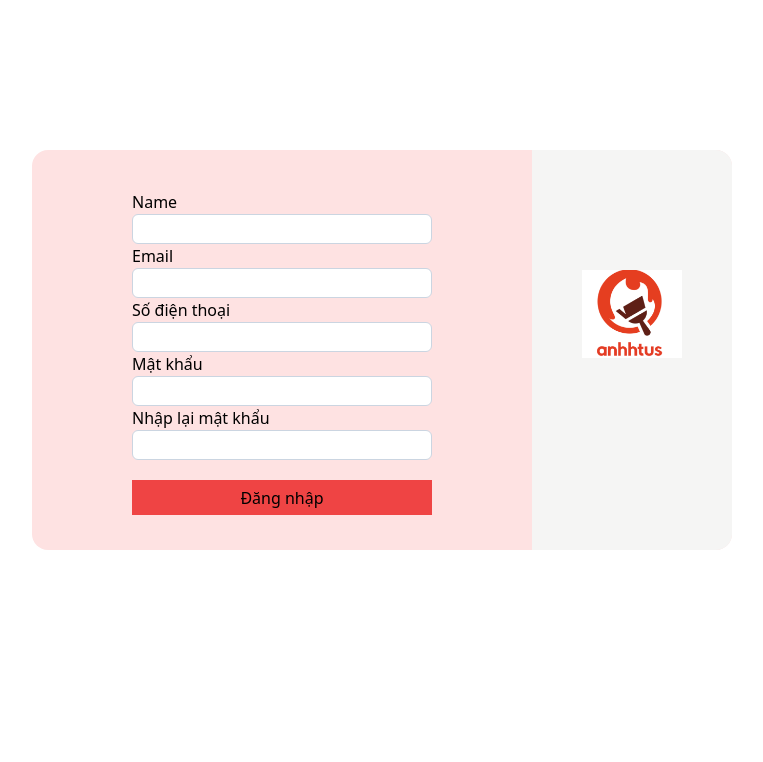
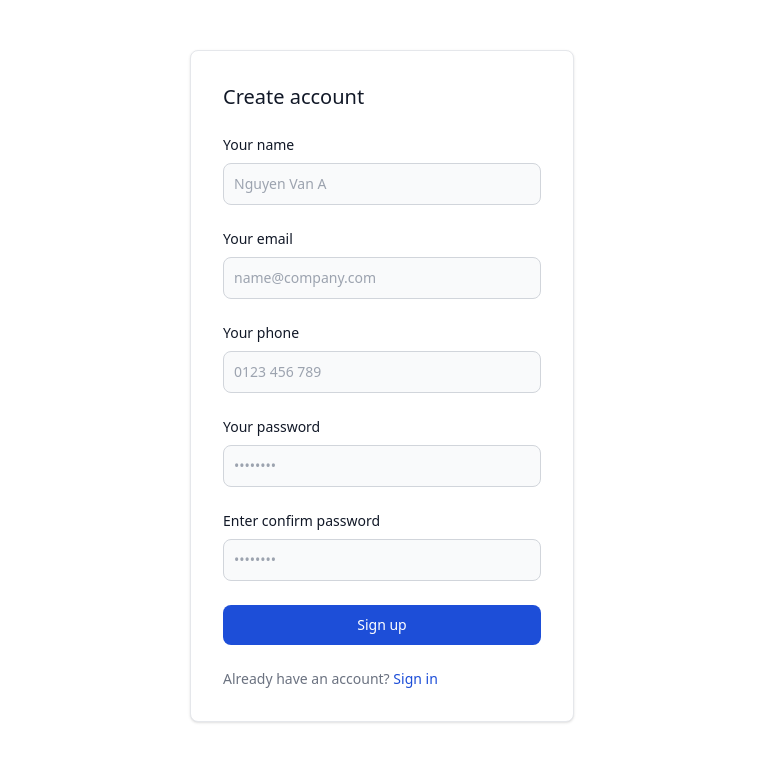
Before and after one commit to dinhqtai/React, a React (Vite) app: page /register in a window 1280 px wide. Shown: the top 762 px of the page, without its empty margins (258-1021 px from the left). Built offline with nearby package versions, Linux system fonts and the light colour scheme.

Commit message:
login & register giao diện

```diff
--- a/src/users/login.tsx
+++ b/src/users/login.tsx
@@ -1,5 +1,6 @@
 import React from 'react'
 import * as Yup from "yup"
+import { Link } from 'react-router-dom'
 import { useNavigate } from 'react-router-dom'
 import { useForm } from "react-hook-form"
 import { yupResolver } from '@hookform/resolvers/yup';
@@ -33,25 +34,34 @@ const Login = () => {
 
         }
     }
-    return <>
-        <div className='flex h-[350px] w-[700px] mx-auto mt-[150px] rounded-2xl bg-red-500'>
-            <form action="" className='w-[500px]'>
-                <div className='mx-[100px]'>
-                    <div className='mt-[60px]'>Email</div>
-                    <input {...register("email")} className='w-[300px] h-[30px] focus:outline-none focus:border-sky-500 focus:ring-1  focus:ring-sky-500 border border-slate-300 rounded-md' type="text" />
-                    <div>Mật khẩu</div>
-                    <input {...register("password")} className='w-[300px] h-[30px] focus:outline-none focus:border-sky-500 focus:ring-1 focus:ring-sky-500 border border-slate-300 rounded-md' type="text" />
-                    <div>
-                        <button onClick={handleSubmit(onSubmit)} className='mt-[10px] w-[300px] h-[35px] bg-red-500'>Đăng nhập</button>
+    return <div className='flex justify-center pt-[50px]'>
+        <div className="w-full max-w-sm p-4 bg-white border border-gray-200 rounded-lg shadow sm:p-6 md:p-8 dark:bg-gray-800 dark:border-gray-700">
+            <form className="space-y-6" action="#">
+                <h5 className="text-xl font-medium text-gray-900 dark:text-white">Sign in to our platform</h5>
+                <div>
+                    <label htmlFor="email" className="block mb-2 text-sm font-medium text-gray-900 dark:text-white">Your email</label>
+                    <input {...register("email")} type="email" name="email" id="email" className="bg-gray-50 border border-gray-300 text-gray-900 text-sm rounded-lg focus:ring-blue-500 focus:border-blue-500 block w-full p-2.5 dark:bg-gray-600 dark:border-gray-500 dark:placeholder-gray-400 dark:text-white" placeholder="name@company.com" required />
+                </div>
+                <div>
+                    <label htmlFor="password" className="block mb-2 text-sm font-medium text-gray-900 dark:text-white">Your password</label>
+                    <input {...register("password")} type="password" name="password" id="password" placeholder="••••••••" className="bg-gray-50 border border-gray-300 text-gray-900 text-sm rounded-lg focus:ring-blue-500 focus:border-blue-500 block w-full p-2.5 dark:bg-gray-600 dark:border-gray-500 dark:placeholder-gray-400 dark:text-white" required />
+                </div>
+                <div className="flex items-start">
+                    <div className="flex items-start">
+                        <div className="flex items-center h-5">
+                            <input id="remember" type="checkbox" value="" className="w-4 h-4 border border-gray-300 rounded bg-gray-50 focus:ring-3 focus:ring-blue-300 dark:bg-gray-700 dark:border-gray-600 dark:focus:ring-blue-600 dark:ring-offset-gray-800 dark:focus:ring-offset-gray-800" required />
+                        </div>
+                        <label htmlFor="remember" className="ml-2 text-sm font-medium text-gray-900 dark:text-gray-300">Remember me</label>
                     </div>
+                    <a href="#" className="ml-auto text-sm text-blue-700 hover:underline dark:text-blue-500">Lost Password?</a>
+                </div>
+                <button onClick={handleSubmit(onSubmit)} type="submit" className="w-full text-white bg-blue-700 hover:bg-blue-800 focus:ring-4 focus:outline-none focus:ring-blue-300 font-medium rounded-lg text-sm px-5 py-2.5 text-center dark:bg-blue-600 dark:hover:bg-blue-700 dark:focus:ring-blue-800">Login to your account</button>
+                <div className="text-sm font-medium text-gray-500 dark:text-gray-300">
+                    Not registered? <Link to="/register"><a href="" className="text-blue-700 hover:underline dark:text-blue-500" >Create account</a></Link>
                 </div>
             </form>
-
-            <div className='bg-stone-100 w-[200px] rounded-r-2xl'>
-                <img className='w-[100px] mx-auto mt-[120px]' src="./logo.png" alt="" />
-            </div>
         </div>
-    </>
+    </div>
 }
 
 export default Login
--- a/src/users/register.tsx
+++ b/src/users/register.tsx
@@ -1,10 +1,11 @@
 import React from 'react'
 import * as Yup from "yup"
+import { Link } from 'react-router-dom'
 import { useNavigate } from 'react-router-dom'
 import { useForm } from "react-hook-form"
 import { yupResolver } from '@hookform/resolvers/yup';
 import { signupUsers } from '../api/users'
-import {  SignupForm, signupSchema } from '../models'
+import { SignupForm, signupSchema } from '../models'
 const Register = () => {
     const { register, handleSubmit, formState: { errors } } = useForm<SignupForm>({
         resolver: yupResolver(signupSchema)
@@ -19,48 +20,52 @@ const Register = () => {
         }
 
     }
-    return <>
-        <div className='flex h-[400px] w-[700px] mx-auto mt-[150px] rounded-2xl bg-red-100'>
-            <form action="" className='w-[500px]'>
-                <div className='mx-[100px]'>
-                    <div className='mt-[40px]'>Name</div>
-                    <input {...register('name')} className='w-[300px] h-[30px] focus:outline-none focus:border-sky-500 border border-slate-300 rounded-md focus:ring-1 focus:ring-sky-500 border ' type="text" />
+    return <div className='flex justify-center pt-[50px]'>
+        <div className="w-full max-w-sm p-4 bg-white border border-gray-200 rounded-lg shadow sm:p-6 md:p-8 dark:bg-gray-800 dark:border-gray-700">
+            <form className="space-y-6" action="#">
+                <h5 className="text-xl font-medium text-gray-900 dark:text-white">Create account</h5>
+                <div>
+                    <label htmlFor="name" className="block mb-2 text-sm font-medium text-gray-900 dark:text-white">Your name</label>
+                    <input {...register("name")} type="text" name="name" id="name" className="bg-gray-50 border border-gray-300 text-gray-900 text-sm rounded-lg focus:ring-blue-500 focus:border-blue-500 block w-full p-2.5 dark:bg-gray-600 dark:border-gray-500 dark:placeholder-gray-400 dark:text-white" placeholder="Nguyen Van A" required />
                     <div className='text-red-600  text-[10px]'>
                         {errors.name && errors.name.message}
                     </div>
-                    <div className=''>Email</div>
-                    <input {...register('email')} className='w-[300px] h-[30px] focus:outline-none focus:border-sky-500 border border-slate-300 rounded-md focus:ring-1 focus:ring-sky-500 border ' type="text" />
+                </div>
+                <div>
+                    <label htmlFor="email" className="block mb-2 text-sm font-medium text-gray-900 dark:text-white">Your email</label>
+                    <input {...register("email")} type="email" name="email" id="email" className="bg-gray-50 border border-gray-300 text-gray-900 text-sm rounded-lg focus:ring-blue-500 focus:border-blue-500 block w-full p-2.5 dark:bg-gray-600 dark:border-gray-500 dark:placeholder-gray-400 dark:text-white" placeholder="name@company.com" required />
                     <div className='text-red-600  text-[10px]'>
                         {errors.email && errors.email.message}
                     </div>
-                    <div>Số điện thoại</div>
-                    <input  {...register('phone')} className='w-[300px] h-[30px] focus:outline-none focus:border-sky-500 border border-slate-300 rounded-md focus:ring-1 focus:ring-sky-500 border ' type="text" />
+                </div>
+                <div>
+                    <label htmlFor="phone" className="block mb-2 text-sm font-medium text-gray-900 dark:text-white">Your phone</label>
+                    <input {...register("phone")} type="text" name="phone" id="phone" className="bg-gray-50 border border-gray-300 text-gray-900 text-sm rounded-lg focus:ring-blue-500 focus:border-blue-500 block w-full p-2.5 dark:bg-gray-600 dark:border-gray-500 dark:placeholder-gray-400 dark:text-white" placeholder="0123 456 789" required />
                     <div className='text-red-600  text-[10px]'>
                         {errors.phone && errors.phone.message}
                     </div>
-                    <div>Mật khẩu</div>
-                    <input {...register('password')} className='w-[300px] h-[30px] focus:outline-none focus:border-sky-500 border border-slate-300 rounded-md focus:ring-1 focus:ring-sky-500 border ' type="text" />
+                </div>
+                <div>
+                    <label htmlFor="password" className="block mb-2 text-sm font-medium text-gray-900 dark:text-white">Your password</label>
+                    <input {...register("password")} type="password" name="password" id="password" placeholder="••••••••" className="bg-gray-50 border border-gray-300 text-gray-900 text-sm rounded-lg focus:ring-blue-500 focus:border-blue-500 block w-full p-2.5 dark:bg-gray-600 dark:border-gray-500 dark:placeholder-gray-400 dark:text-white" required />
                     <div className='text-red-600  text-[10px]'>
                         {errors.password && errors.password.message}
                     </div>
-                    <div>Nhập lại mật khẩu</div>
-                    <input {...register('confirmPassword')} className='w-[300px] h-[30px] focus:outline-none focus:border-sky-500 border border-slate-300 rounded-md focus:ring-1 focus:ring-sky-500 border ' type="text" />
+                </div>
+                <div>
+                    <label htmlFor="confirmPassword" className="block mb-2 text-sm font-medium text-gray-900 dark:text-white">Enter confirm password</label>
+                    <input {...register("confirmPassword")} type="password" name="confirmPassword" id="confirmPassword" placeholder="••••••••" className="bg-gray-50 border border-gray-300 text-gray-900 text-sm rounded-lg focus:ring-blue-500 focus:border-blue-500 block w-full p-2.5 dark:bg-gray-600 dark:border-gray-500 dark:placeholder-gray-400 dark:text-white" required />
                     <div className='text-red-600  text-[10px]'>
                         {errors.confirmPassword && errors.confirmPassword.message}
                     </div>
-                    {/* <input {...register('role')} className='hidden' type="text" value={"member"} /> */}
-                    <div>
-
-                        <button type='submit' onClick={handleSubmit(onSubmit)} className='mt-[20px] w-[300px] h-[35px] bg-red-500'>Đăng nhập</button>
-                    </div>
+                </div>
+                <button onClick={handleSubmit(onSubmit)} type="submit" className="w-full text-white bg-blue-700 hover:bg-blue-800 focus:ring-4 focus:outline-none focus:ring-blue-300 font-medium rounded-lg text-sm px-5 py-2.5 text-center dark:bg-blue-600 dark:hover:bg-blue-700 dark:focus:ring-blue-800">Sign up</button>
+                <div className="text-sm font-medium text-gray-500 dark:text-gray-300">
+                    Already have an account? <Link to="/login"><a href="" className="text-blue-700 hover:underline dark:text-blue-500" >Sign in</a></Link>
                 </div>
             </form>
-
-            <div className='bg-stone-100 w-[200px] rounded-r-2xl'>
-                <img className='w-[100px] mx-auto mt-[120px]' src="./logo.png" alt="" />
-            </div>
         </div>
-    </>
+    </div>
 }
 
 export default Register
```
